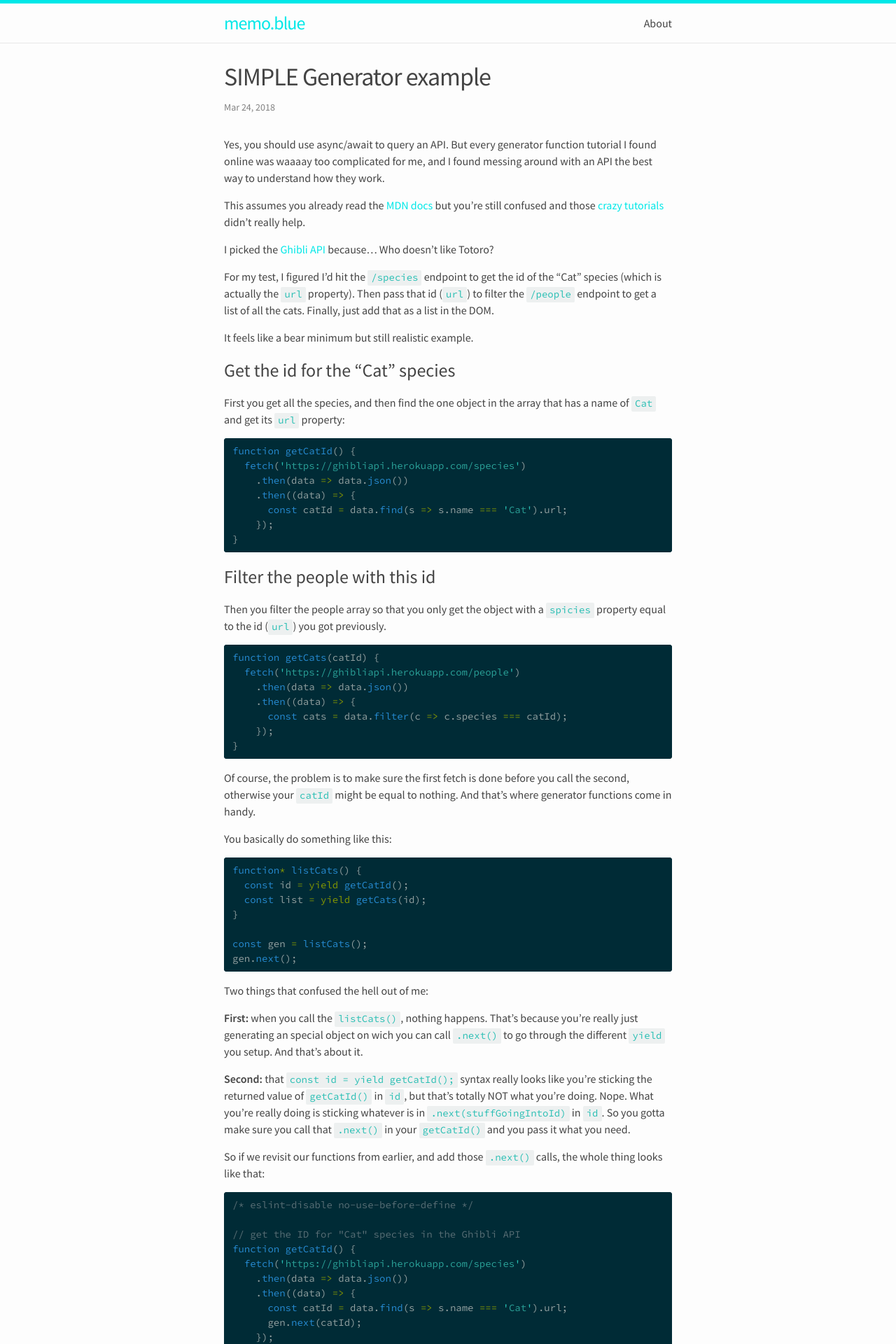
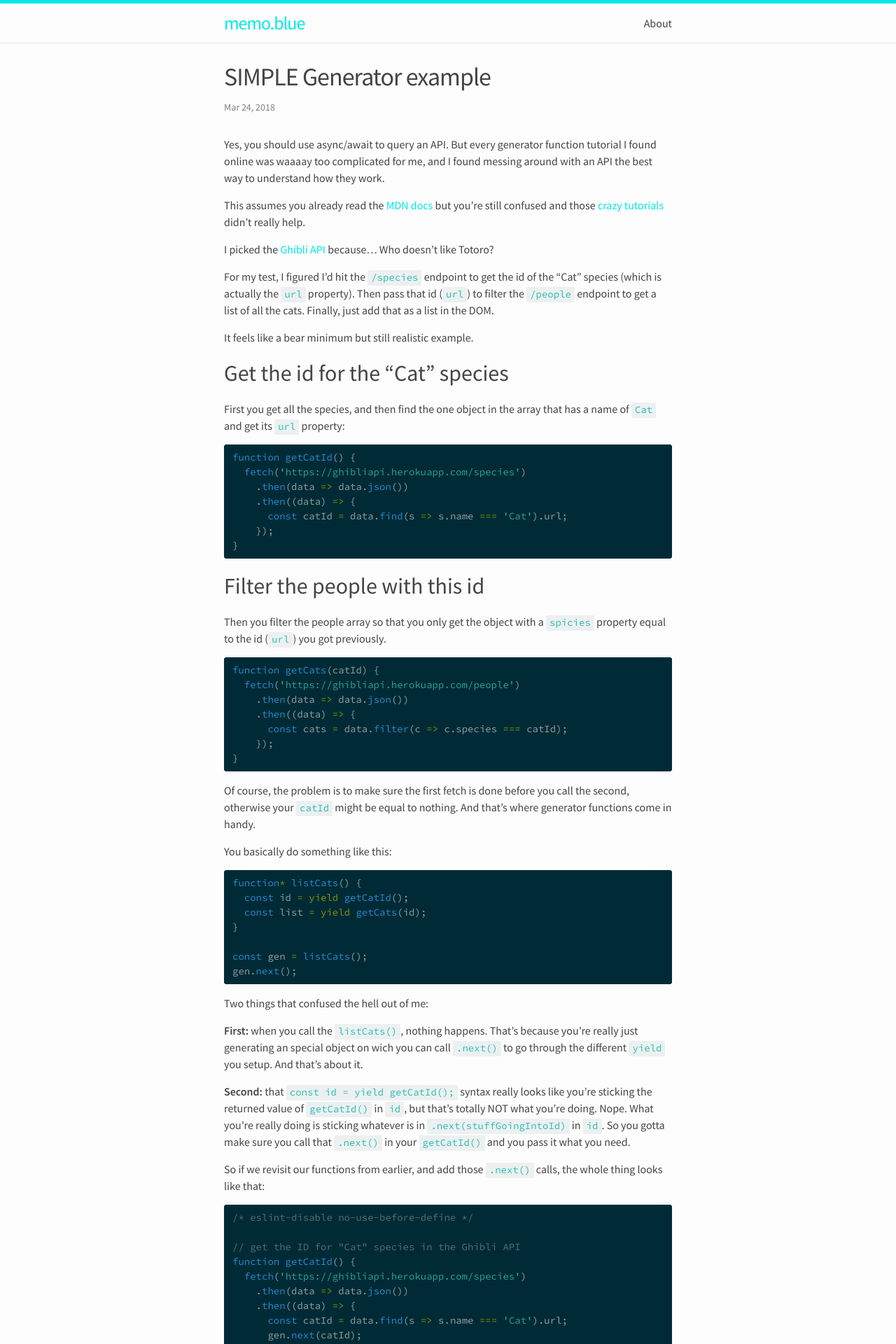
Before and after one commit to memoblue/memoblue.github.io, a Jekyll site: the page built from _posts/2018-03-24-simple-generator-example.md, in a window 1280 px wide. Shown: the top 1920 px of the page at 70% size. Built offline with Jekyll 4.4.1, drawn with Linux system fonts in a browser that asks for light colours.

Commit message:
syntax fix

````diff
--- a/_posts/2018-03-24-simple-generator-example.md
+++ b/_posts/2018-03-24-simple-generator-example.md
@@ -15,7 +15,7 @@ For my test, I figured I'd hit the `/species` endpoint to get the id of the "Cat
 
 It feels like a bear minimum but still realistic example.
 
-### Get the id for the "Cat" species
+## Get the id for the "Cat" species
 
 First you get all the species, and then find the one object in the array that has a name of `Cat` and get its `url` property:
 
@@ -29,7 +29,7 @@ function getCatId() {
 }
 ```
 
-### Filter the people with this id
+## Filter the people with this id
 
 Then you filter the people array so that you only get the object with a `spicies` property equal to the id (`url`) you got previously.
 
````
